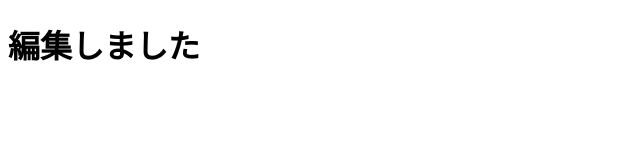
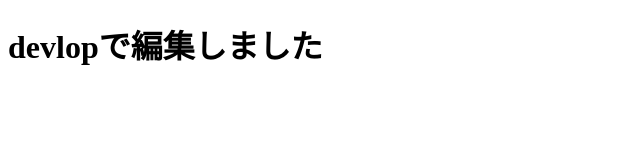
Before and after one commit to ShunTsuru0ka/pr-test, a plain HTML site: page index.html in a window 1280 px wide. Shown: the whole page, without its empty margins (0-640 px from the left). Drawn offline with Linux system fonts and the light colour scheme.

Commit message:
devlopで編集

```diff
--- a/index.html
+++ b/index.html
@@ -6,6 +6,6 @@
     <title>Document</title>
 </head>
 <body>
-    <h1>編集しました</h1>
+    <h1>devlopで編集しました</h1>
 </body>
 </html>
```
